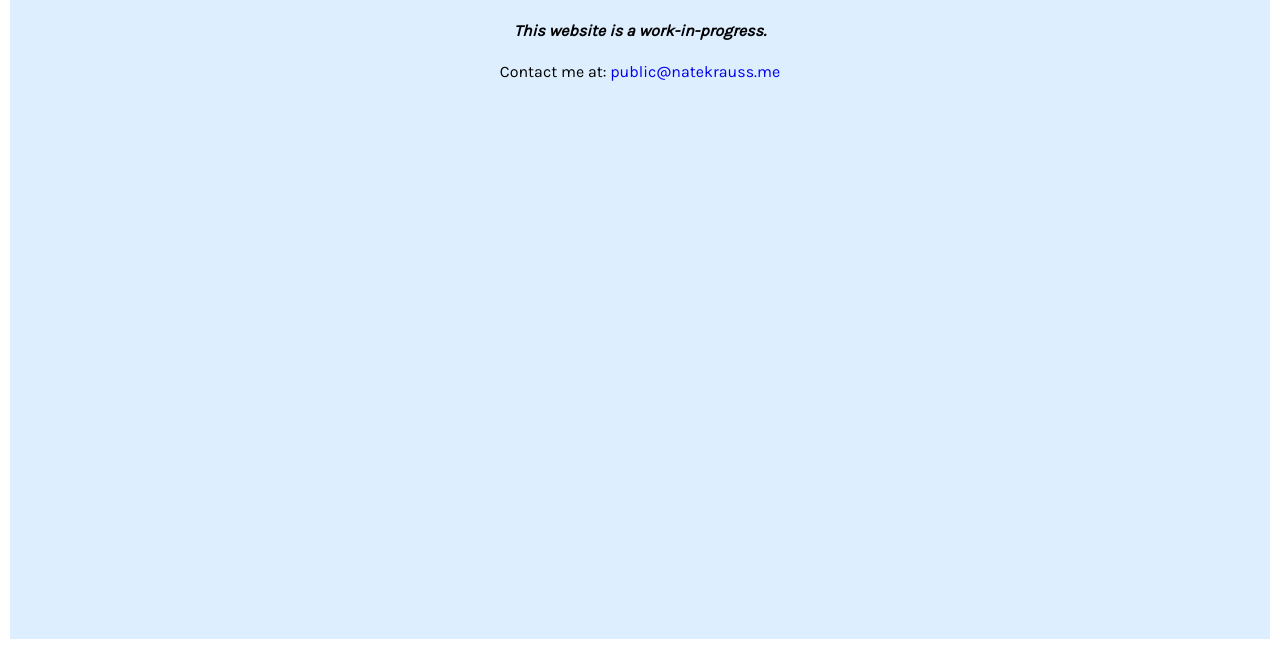
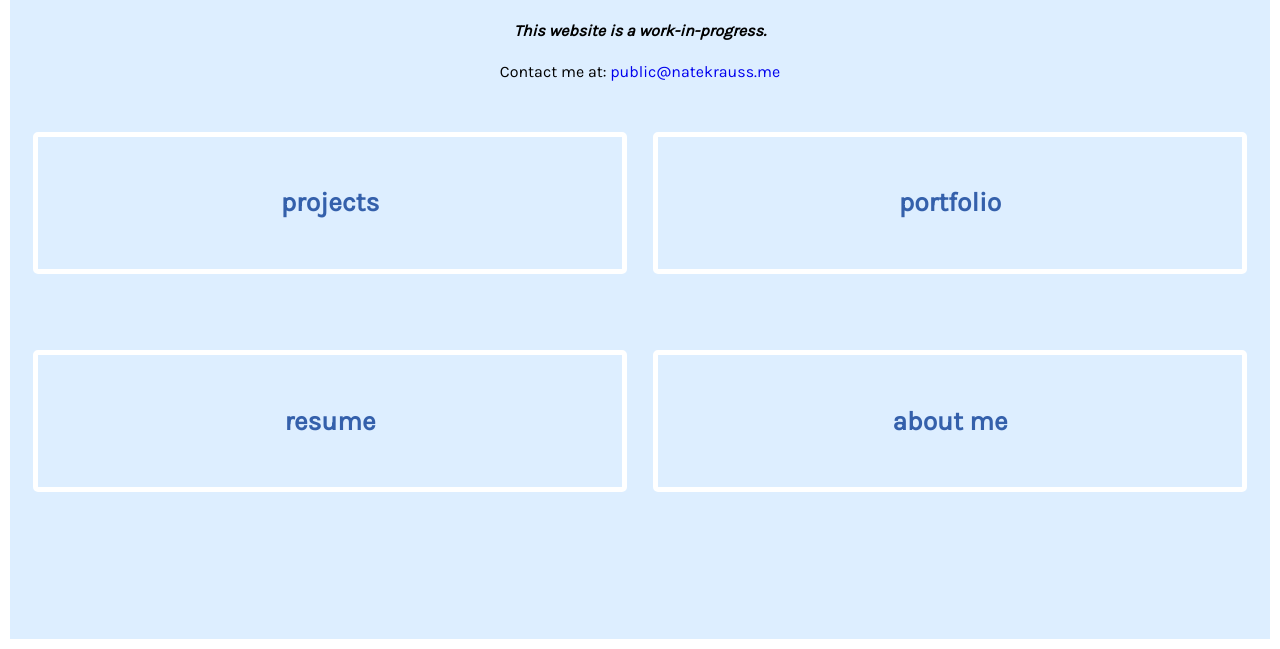
Before and after one commit to Kraussie/Kraussie.github.io, a plain HTML site: page index.html in a window 1280 px wide. Shown: the part 151-800 px from the top of the page. Drawn offline with Linux system fonts and the light colour scheme.

Commit message:
content update

```diff
--- a/index.html
+++ b/index.html
@@ -3,6 +3,8 @@
 <head>
 	<meta charset="UTF-8">
 	<title>nate.krauss - home</title>
+
+	<!--CSS SETTINGS-->
 	<link rel="stylesheet" type="text/css" href="main.css"/>
 	<link href="https://fonts.googleapis.com/css?family=Karla" rel="stylesheet">
 	<link href="https://fonts.googleapis.com/css?family=Archivo+Black" rel="stylesheet">
@@ -24,6 +26,16 @@
 		<h4><i>This website is a work-in-progress.</i></h4>
 
 		<p>Contact me at: <a href="sendto:public@natekrauss.me">public@natekrauss.me</a></p>
+
+		<ul class = "nav-bar">
+			<a href="#" id="main-button"><li id="box-hover">projects</li></a>
+			<a href="#" id="main-button"><li id="box-hover">portfolio</li></a>
+		</ul>
+
+		<ul class="nav-bar">
+			<a href="#" id="main-button"><li id="box-hover">resume</li></a>
+			<a href="#" id="main-button"><li id="box-hover">about me</li></a>
+		</ul>
 	</div>
 </body>
 </html>
```
